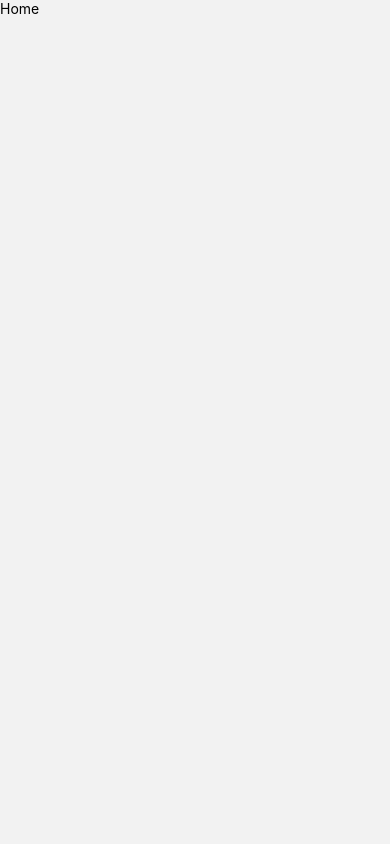
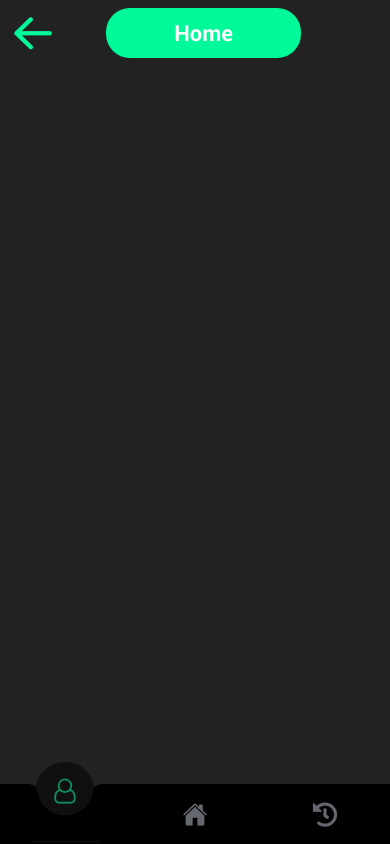
Before and after one commit to NguyenTranMinhTrang/test_nckh, a React Native app: screen /Home in a window 390 px wide. Built offline with nearby package versions, Linux system fonts and the light colour scheme.

Commit message:
Tabbar Done

```diff
--- a/App.js
+++ b/App.js
@@ -4,7 +4,8 @@ import { createNativeStackNavigator } from '@react-navigation/native-stack';
 
 
 // screens
-import { Home, ShowInfo, Start } from './app/screens';
+import { ShowInfo, Start } from './app/screens';
+import Tabs from './app/navigation/tab';
 
 import { useFonts } from 'expo-font';
 
@@ -30,7 +31,7 @@ const App = () => {
         initialRouteName={Start}
       >
         <Stack.Screen name="Start" component={Start} />
-        <Stack.Screen name="Home" component={Home} />
+        <Stack.Screen name="Home" component={Tabs} />
         <Stack.Screen name="ShowInfo" component={ShowInfo} />
       </Stack.Navigator>
     </NavigationContainer>
--- a/app/constants/theme.js
+++ b/app/constants/theme.js
@@ -2,7 +2,8 @@ import { Dimensions } from "react-native";
 const { width, height } = Dimensions.get("window");
 
 export const COLORS = {
-  black: "#1E1B26",
+  black: "#222222",
+  tabbar: "#000000",
   primary: "#00fa9a",
   white: "#FFFFFF",
   lightGray: "#64676D",
--- /dev/null
+++ b/app/navigation/tab.js
@@ -0,0 +1,135 @@
+import React from "react";
+import { View, Image, TouchableOpacity } from "react-native";
+import { createBottomTabNavigator } from '@react-navigation/bottom-tabs';
+import { Home } from "../screens/index";
+import { Ionicons } from '@expo/vector-icons';
+import { FontAwesome } from '@expo/vector-icons';
+import { FontAwesome5 } from '@expo/vector-icons';
+import { images, theme, COLORS, SIZES, FONTS } from "../constants";
+import Svg, { Path } from "react-native-svg";
+
+const Tab = createBottomTabNavigator();
+
+const Tabs = () => {
+    const TabBarCustomButton = ({ accessibilityState, children, onPress }) => {
+        var isSelected = accessibilityState.selected;
+
+        if (isSelected) {
+            return (
+                <View style={{ flex: 1, alignItems: "center", }}>
+                    <View style={{ flexDirection: 'row', position: 'absolute', top: 0 }}>
+                        <View style={{ flex: 1, backgroundColor: COLORS.tabbar }}></View>
+                        <Svg
+                            width={70}
+                            height={58}
+                            viewBox="0 0 75 61"
+                            style={{ backgroundColor: COLORS.black }}
+                        >
+                            <Path
+                                d="M75.2 0v61H0V0c4.1 0 7.4 3.1 7.9 7.1C10 21.7 22.5 33 37.7 33c15.2 0 27.7-11.3 29.7-25.9.5-4 3.9-7.1 7.9-7.1h-.1z"
+                                fill={COLORS.tabbar}
+                            />
+                        </Svg>
+                        <View style={{ flex: 1, backgroundColor: COLORS.tabbar, }}></View>
+                    </View>
+                    <TouchableOpacity
+                        style={{
+                            top: -22.5,
+                            justifyContent: 'center',
+                            alignItems: 'center',
+                            width: 60,
+                            height: 60,
+                            borderRadius: 30,
+                            backgroundColor: COLORS.tabbar,
+                            opacity: 0.5,
+                        }}
+                        onPress={onPress}
+                    >
+                        {children}
+                    </TouchableOpacity>
+                </View>
+            )
+        } else {
+            return (
+                <TouchableOpacity
+                    style={{
+                        flex: 1,
+                        height: 60,
+                        backgroundColor: COLORS.tabbar
+                    }}
+                    activeOpacity={1}
+                    onPress={onPress}
+                >
+                    {children}
+                </TouchableOpacity>
+            )
+        }
+
+    }
+
+    return (
+        <Tab.Navigator
+            screenOptions={{
+                tabBarShowLabel: false,
+                headerShown: false,
+                tabBarStyle: {
+                    backgroundColor: "#000000",
+                    borderTopWidth: 0,
+                    elevation: 0,
+                    height: 60,
+                },
+            }}
+        >
+            <Tab.Screen
+                name="User"
+                component={Home}
+                options={{
+                    tabBarIcon: ({ focused }) => (
+                        <FontAwesome name="user-o" size={25} color={focused ? COLORS.primary : COLORS.lightGray} />
+                    ),
+
+                    tabBarButton: (props) => (
+                        <TabBarCustomButton
+                            {...props}
+                        />
+                    )
+                }}
+
+            />
+            <Tab.Screen
+                name="Home"
+                component={Home}
+                options={{
+                    tabBarIcon: ({ focused }) => (
+                        <Ionicons name="home" size={25} color={focused ? COLORS.primary : COLORS.lightGray} />
+                    ),
+
+                    tabBarButton: (props) => (
+                        <TabBarCustomButton
+                            {...props}
+                        />
+                    )
+                }}
+
+            />
+            <Tab.Screen
+                name="History"
+                component={Home}
+                options={{
+                    tabBarIcon: ({ focused }) => (
+                        <FontAwesome5 name="history" size={25} color={focused ? COLORS.primary : COLORS.lightGray} />
+                    ),
+
+                    tabBarButton: (props) => (
+                        <TabBarCustomButton
+                            {...props}
+                        />
+                    )
+                }}
+
+            />
+        </Tab.Navigator>
+    )
+}
+
+export default Tabs;
--- a/app/screens/Home.js
+++ b/app/screens/Home.js
@@ -1,12 +1,41 @@
 import React from "react";
 import { View, Text, SafeAreaView } from "react-native";
+import { images, theme, COLORS, SIZES, FONTS } from "../constants";
+import { AntDesign } from '@expo/vector-icons';
 
 const Home = () => {
+
+    function renderHeader() {
+        return (
+            <View
+                style={{
+                    flexDirection: 'row',
+                    height: 50,
+                    alignItems: 'center',
+                    marginTop: SIZES.base
+                }}
+            >
+                <AntDesign name="arrowleft" size={50} color={COLORS.primary} style={{ paddingLeft: SIZES.base }} />
+                <View
+                    style={{
+                        width: SIZES.width * 0.5,
+                        backgroundColor: COLORS.primary,
+                        borderRadius: SIZES.radius * 2,
+                        justifyContent: 'center',
+                        alignItems: 'center',
+                        height: 50,
+                        marginLeft: SIZES.padding * 2
+                    }}
+                >
+                    <Text style={{ ...FONTS.h2, color: COLORS.white }}>Home</Text>
+                </View>
+            </View>
+        )
+    }
+
     return (
-        <SafeAreaView style={{ flex: 1 }}>
-            <View>
-                <Text>Home</Text>
-            </View>
+        <SafeAreaView style={{ flex: 1, backgroundColor: '#222222' }}>
+            {renderHeader()}
         </SafeAreaView>
     )
 }
--- a/package.json
+++ b/package.json
@@ -10,6 +10,7 @@
     "eject": "expo eject"
   },
   "dependencies": {
+    "@react-navigation/bottom-tabs": "^6.2.0",
     "@react-navigation/native": "^6.0.8",
     "@react-navigation/native-stack": "^6.5.0",
     "expo": "~44.0.0",
@@ -17,6 +18,7 @@
     "react": "17.0.1",
     "react-dom": "17.0.1",
     "react-native": "0.64.3",
+    "react-native-svg": "^12.1.1",
     "react-native-web": "0.17.1"
   },
   "devDependencies": {
```
Also changed, not shown: 1 other file (tests, documents, lock files or other folders).
